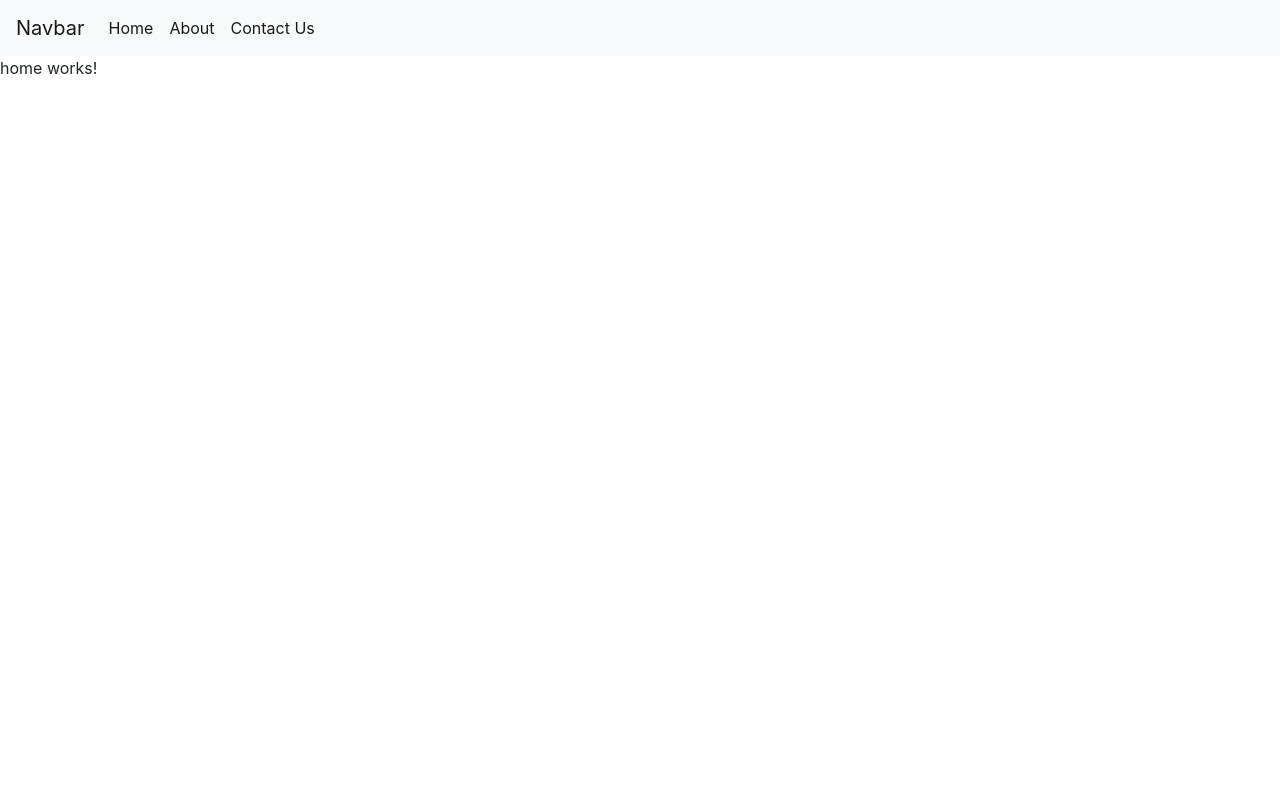
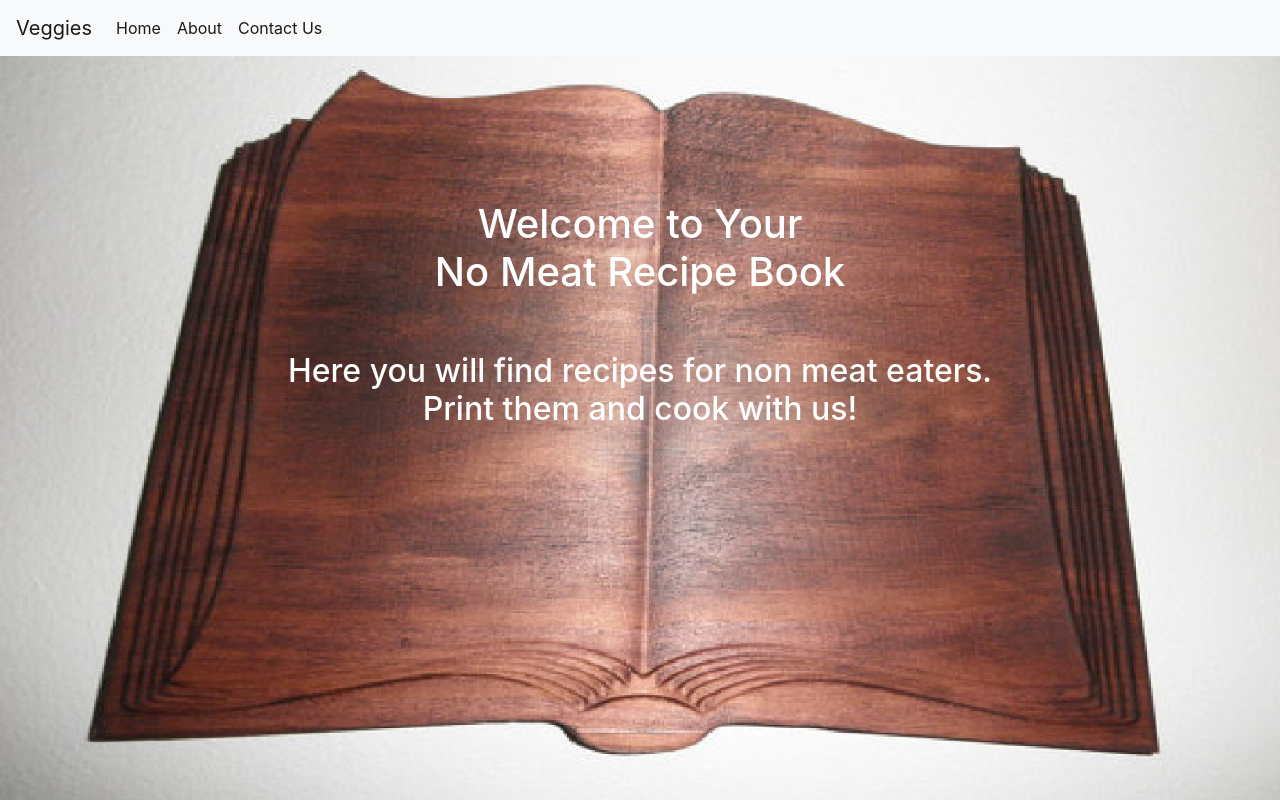
Before and after one commit to juliozamora/myFirstWebApp, an Angular app: page /home in a window 1280 px wide. Built offline with nearby package versions, Linux system fonts and the light colour scheme.

Commit message:
edited home page

```diff
--- a/src/app/app.component.html
+++ b/src/app/app.component.html
@@ -1,6 +1,6 @@
 <!doctype html>
 <nav class="navbar navbar-expand-lg navbar-light bg-light">
-  <a class="navbar-brand" href="#">Navbar</a>
+  <a class="navbar-brand" routerLink="veggies">Veggies</a>
   <button class="navbar-toggler" type="button" data-toggle="collapse" data-target="#navbarSupportedContent" aria-controls="navbarSupportedContent"
     aria-expanded="false" aria-label="Toggle navigation">
     <span class="navbar-toggler-icon"></span>
--- a/src/app/home/home.component.html
+++ b/src/app/home/home.component.html
@@ -1,3 +1,23 @@
-<p>
-  home works!
-</p>
+<br><br>
+<br><br>
+<br><br>
+
+
+<div class="container">
+  <div class="row">
+    <div class="col">
+      <h1 align="center">
+        <font color="white">
+          Welcome to Your <br>
+          No Meat Recipe Book
+      </font></h1>
+      <br><br>
+      <h2 align="center">
+        <font color= "white">
+         Here you will find recipes for non meat eaters.<br>
+         Print them and cook with us!
+        </font>
+      </h2>
+    </div>
+  </div>
+</div>
--- a/src/styles.css
+++ b/src/styles.css
@@ -1 +1,6 @@
 /* You can add global styles to this file, and also import other style files */
+body {
+    background-image:url("./assets/woodenbook.png");
+    background-repeat:no-repeat;
+    background-size:100%;
+}
```
Also changed, not shown: src/assets/woodenbook.png (added).
